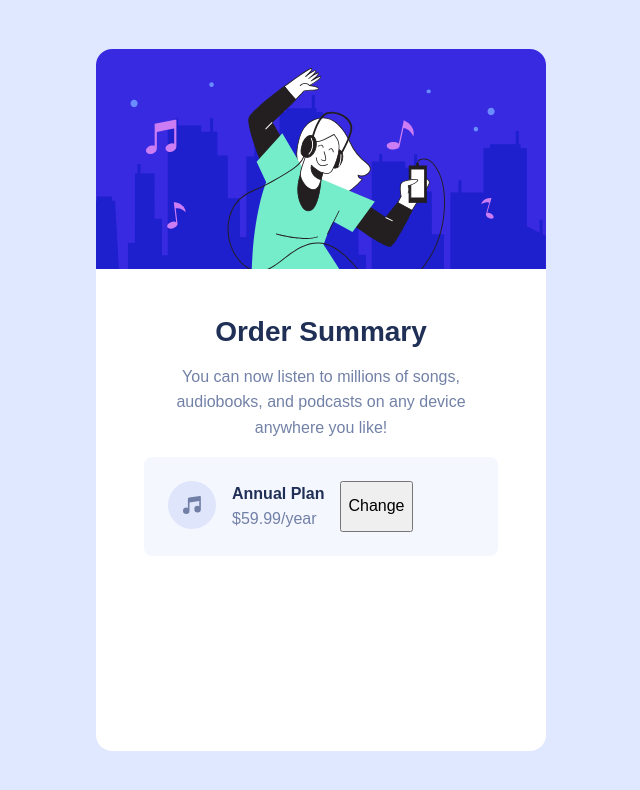
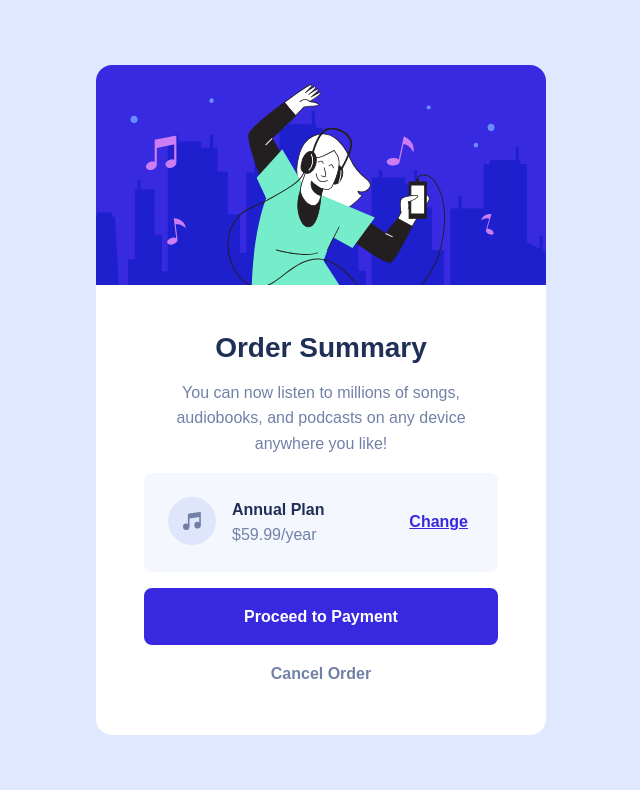
Before and after one commit to oryanhach/order-summary-component, a plain HTML site: page index.html in a window 1280 px wide. Shown: the whole page, without its empty margins (319-959 px from the left). Drawn offline with Linux system fonts and the light colour scheme.

Commit message:
added final design

```diff
--- a/index.html
+++ b/index.html
@@ -38,11 +38,11 @@
           <p class="text-neutral-800 fw-black">Annual Plan</p>
           <p>$59.99/year</p>
         </div>
-        <button class="link">Change</button>
+        <button class="link push-right">Change</button>
       </div>
 
-      <button class="button">Proceed to Payment</button>
-      <button class="button">Cancel Order</button>
+      <button class="button" data-type="primary">Proceed to Payment</button>
+      <button class="button" data-type="naked">Cancel Order</button>
     </div>
 
   </div>
--- a/style.css
+++ b/style.css
@@ -187,23 +187,59 @@ h2 {
 	border-radius: 1rem;
 }
 
+.push-right {
+	margin-left: auto;
+}
+
+a,
+.link {
+	cursor: pointer;
+	background: transparent;
+	border: 0;
+	color: var(--clr-primary-400);
+	text-decoration: underline;
+	font-weight: var(--fw-700);
+}
+
+a:hover,
+a:focus,
+.link:hover,
+.link:focus {
+	color: var(--clr-primary-300);
+	text-decoration: none;
+}
+
+/* block */
+
 .button {
 	cursor: pointer;
 	text-decoration: none;
 	border: 0;
 	border-radius: 0.5rem;
-	color: var(--clr-neutral-100);
 	font-weight: var(--fw-700);
 	background: transparent;
 	padding: 1em 2em;
 }
 
-.button:hover,
-.button:focus {
+.button[data-type='primary'] {
+	color: var(--clr-neutral-100);
+	background-color: var(--clr-primary-400);
+}
+
+.button[data-type='primary']:hover,
+.button[data-type='primary']:focus {
 	background-color: var(--clr-primary-300);
 }
 
-/* block */
+.button[data-type='naked'] {
+	color: var(--clr-neutral-400);
+	padding: 0;
+}
+
+.button[data-type='naked']:hover,
+.button[data-type='naked']:focus {
+	color: var(--clr-neutral-800);
+}
 
 .card {
 	overflow: hidden;
```
